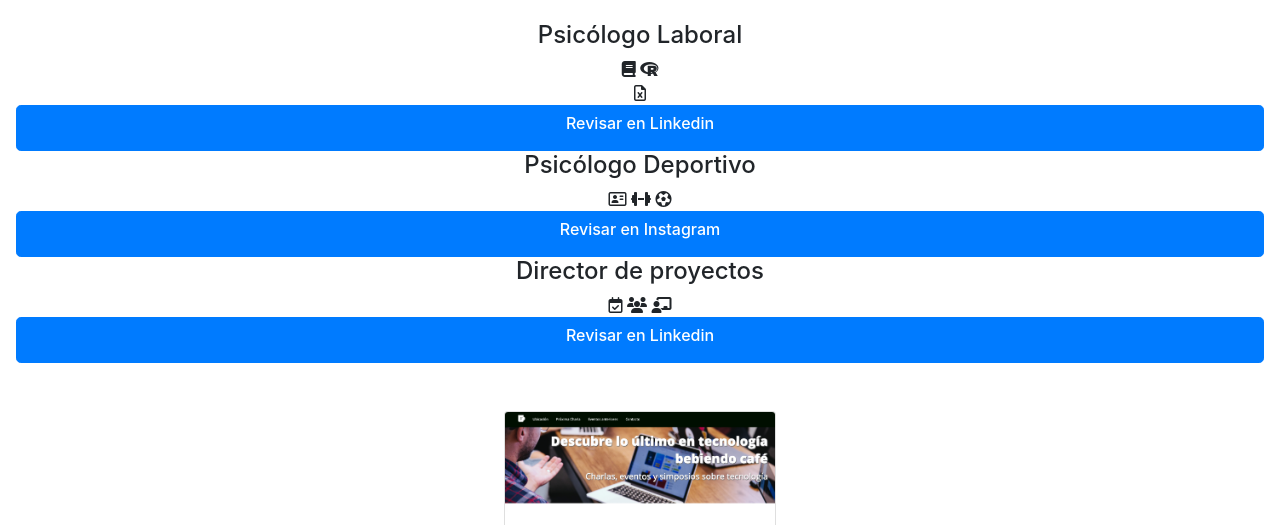
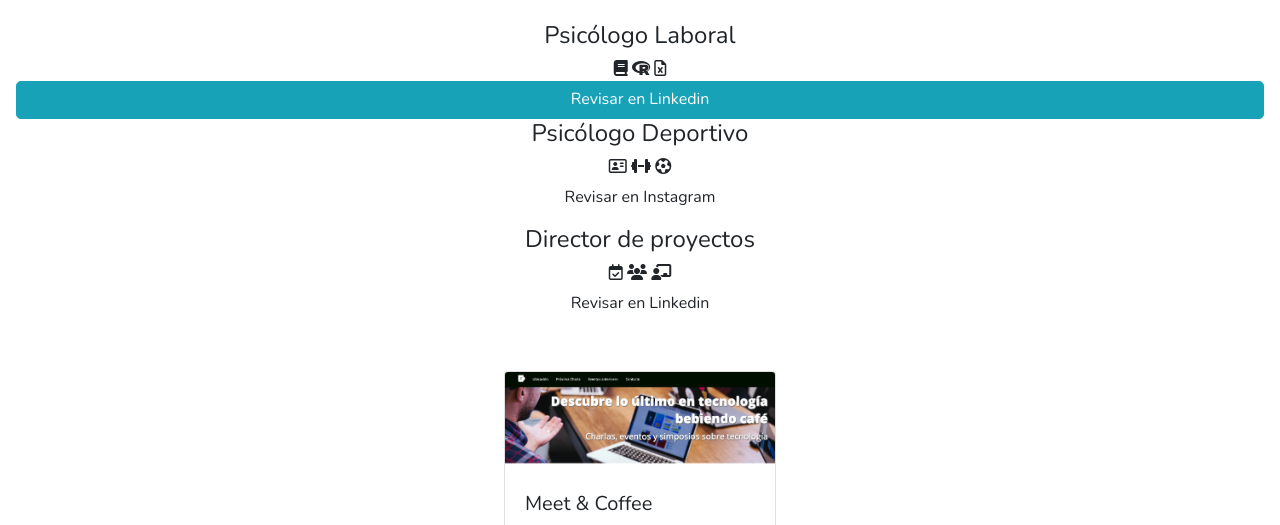
Before and after one commit to ariel-alvear/desafio-portafolio, a plain HTML site: page index.html in a window 1280 px wide. Shown: the part 221-746 px from the top of the page. Drawn offline with nearby package versions, Linux system fonts and the light colour scheme; a script that the page names is missing.

Commit message:
ajuste de botones

```diff
--- a/assets/css/style.css
+++ b/assets/css/style.css
@@ -1,10 +1,15 @@
 /* ajustes generales al body */
-
+body {
+  font-family: 'Nunito', sans-serif;
+}
 /* barra de navegación*/
 
 /* header */
 
 /* experiencia laboral */
+.experience-button {
+
+}
 
 /* trabajos en desafio latam */
 .projectcard {
--- a/index.html
+++ b/index.html
@@ -8,7 +8,7 @@
     <!--CSS de Bootstrap 4.5.x-->
     <link rel="stylesheet" href="https://stackpath.bootstrapcdn.com/bootstrap/4.5.2/css/bootstrap.min.css" integrity="sha384-JcKb8q3iqJ61gNV9KGb8thSsNjpSL0n8PARn9HuZOnIxN0hoP+VmmDGMN5t9UJ0Z" crossorigin="anonymous">
     <!--Google Fonts-->
-    <link href="https://fonts.googleapis.com/css2?family=Cabin:wght@400;700&family=Lobster&display=swap" rel="stylesheet">
+    <link href="https://fonts.googleapis.com/css2?family=Nunito:wght@300;400;700&display=swap" rel="stylesheet">
     <!--Font Awesome-->
     <script src="https://kit.fontawesome.com/8bf1339cb7.js" crossorigin="anonymous"></script>
     <!--Estilo página-->
@@ -44,22 +44,23 @@
           <h4>Psicólogo Laboral</h4>
           <i class="fas fa-book"></i>
           <i class="fab fa-r-project"></i>
+          <i class="far fa-file-excel"></i>
         </div>
-        <i class="far fa-file-excel"></i><a href="https://www.linkedin.com/in/ariel-alvear/" target="_blank" class="btn btn-primary btn-lg btn-block" role="button"><h6>Revisar en Linkedin</h6></a>
+        <a href="https://www.linkedin.com/in/ariel-alvear/" target="_blank" class="btn btn-lg btn-block btn-info experience-button px-2" role="button"><h6 class="mb-0">Revisar en Linkedin</h6></a>
         <div class="container">
           <h4>Psicólogo Deportivo</h4>
           <i class="far fa-address-card"></i>
           <i class="fas fa-dumbbell"></i>
           <i class="far fa-futbol"></i>
         </div>
-        <a href="https://www.instagram.com/mentalidad_deportiva_aal/" target="_blank" class="btn btn-primary btn-lg btn-block" role="button"><h6>Revisar en Instagram</h6></a>
+        <a href="https://www.instagram.com/mentalidad_deportiva_aal/" target="_blank" class="btn btn-lg btn-block experience-button px-2" role="button"><h6>Revisar en Instagram</h6 class="mb-0"></a>
         <div class="container">
           <h4>Director de proyectos</h4>
           <i class="far fa-calendar-check"></i>
           <i class="fas fa-users"></i>
           <i class="fas fa-chalkboard-teacher"></i>
         </div>
-        <a href="https://www.linkedin.com/in/ariel-alvear/" target="_blank" class="btn btn-primary btn-lg btn-block" role="button"><h6>Revisar en Linkedin</h6></a>
+        <a href="https://www.linkedin.com/in/ariel-alvear/" target="_blank" class="btn btn-lg btn-block experience-button px-2" role="button"><h6 class="mb-0">Revisar en Linkedin</h6></a>
       </div>
     </section>
     <!--trabajos del curso-->
```
